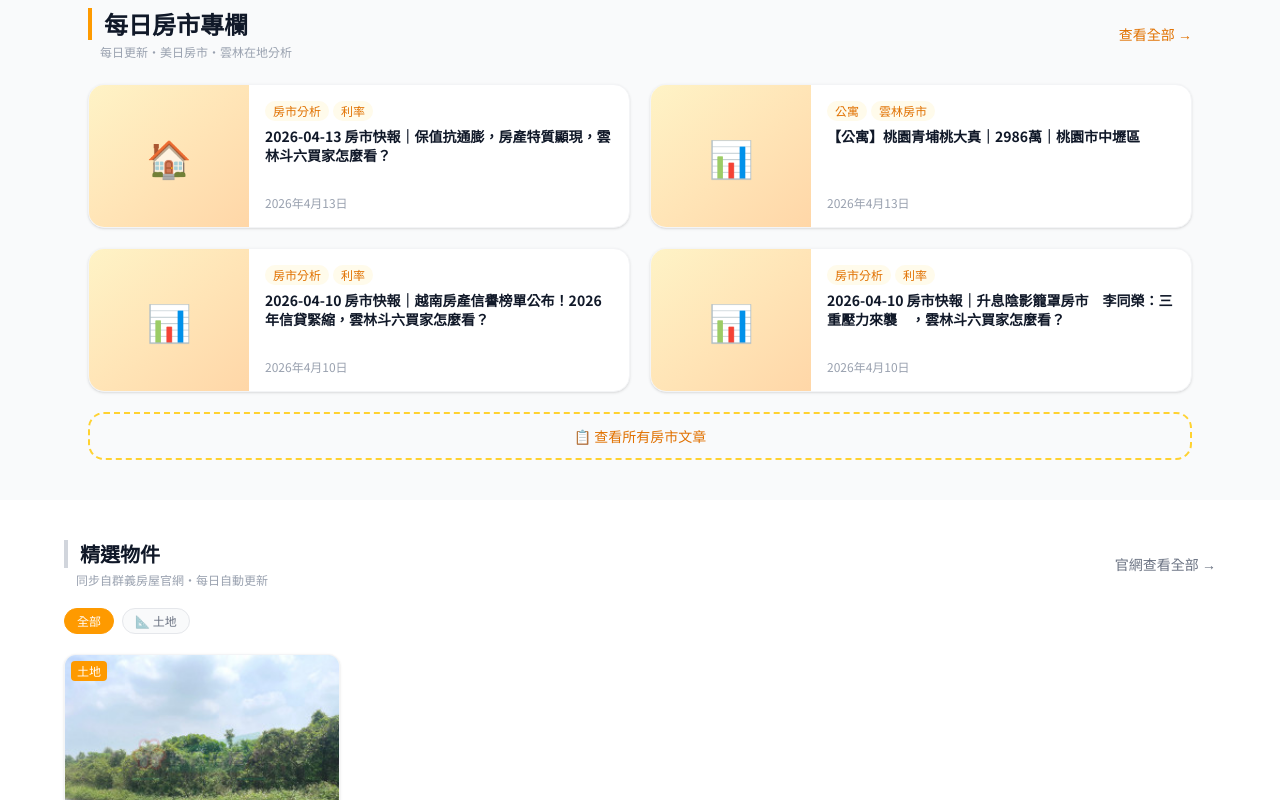
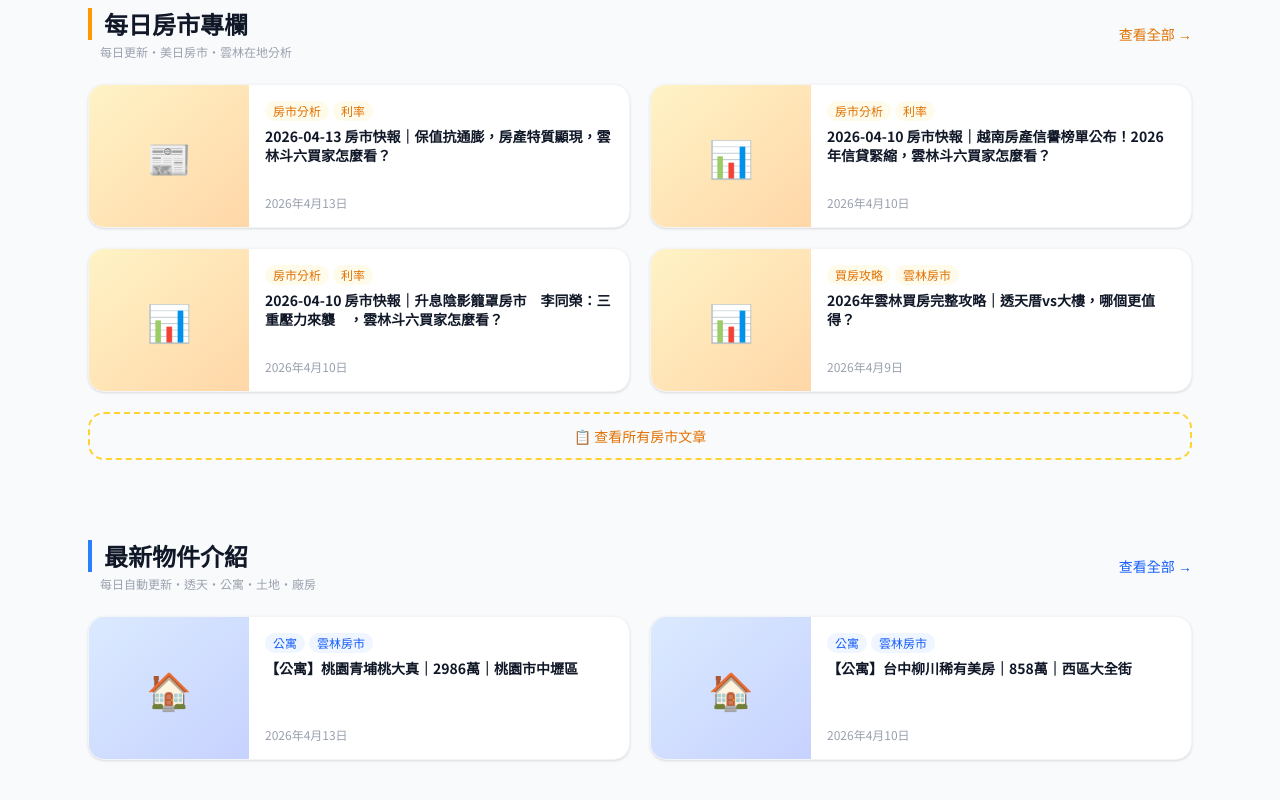
Before and after one commit to yunlinchyi-boop/yunlin-realestate-blog, a Next.js app: page / in a window 1280 px wide. Shown: the part 380-1180 px from the top of the page. Built offline with nearby package versions, Linux system fonts and the light colour scheme; no server answers.

Commit message:
首頁：物件貼文獨立區塊，與房市新聞分開顯示

```diff
--- a/app/page.tsx
+++ b/app/page.tsx
@@ -9,7 +9,9 @@ export const revalidate = 0;
 export default function HomePage() {
   const allProperties = getProperties();
   const types = getPropertyTypes();
-  const latestPosts = getPosts().slice(0, 4);
+  const allPosts = getPosts();
+  const latestNews = allPosts.filter(p => !p.slug.includes('-property-')).slice(0, 4);
+  const latestPropertyPosts = allPosts.filter(p => p.slug.includes('-property-')).slice(0, 4);
 
   return (
     <main className="min-h-screen bg-gray-50">
@@ -44,12 +46,12 @@ export default function HomePage() {
         </div>
 
         <div className="grid md:grid-cols-2 gap-5">
-          {latestPosts.map((post, i) => (
+          {latestNews.map((post, i) => (
             <Link key={post.slug} href={`/blog/${post.slug}`} className="group">
               <article className="bg-white rounded-2xl overflow-hidden shadow-sm hover:shadow-md transition border border-gray-100 flex h-36">
                 <div className="w-40 flex-shrink-0 overflow-hidden">
                   <div className="w-full h-full bg-gradient-to-br from-amber-100 to-orange-200 flex items-center justify-center text-4xl">
-                    {i === 0 ? '🏠' : '📊'}
+                    {i === 0 ? '📰' : '📊'}
                   </div>
                 </div>
                 <div className="p-4 flex flex-col justify-between flex-1 min-w-0">
@@ -75,6 +77,44 @@ export default function HomePage() {
         </Link>
       </section>
 
+      {/* ══════════ 最新物件貼文 ══════════ */}
+      {latestPropertyPosts.length > 0 && (
+        <section className="max-w-6xl mx-auto py-10 px-6">
+          <div className="flex items-center justify-between mb-6">
+            <div>
+              <h2 className="text-2xl font-bold text-gray-900 border-l-4 border-blue-500 pl-3">最新物件介紹</h2>
+              <p className="text-gray-400 text-xs mt-1 pl-3">每日自動更新・透天・公寓・土地・廠房</p>
+            </div>
+            <Link href="/blog" className="text-sm text-blue-600 hover:underline font-medium">查看全部 →</Link>
+          </div>
+
+          <div className="grid md:grid-cols-2 gap-5">
+            {latestPropertyPosts.map((post) => (
+              <Link key={post.slug} href={`/blog/${post.slug}`} className="group">
+                <article className="bg-white rounded-2xl overflow-hidden shadow-sm hover:shadow-md transition border border-gray-100 flex h-36">
+                  <div className="w-40 flex-shrink-0 overflow-hidden">
+                    <div className="w-full h-full bg-gradient-to-br from-blue-100 to-indigo-200 flex items-center justify-center text-4xl">
+                      🏠
+                    </div>
+                  </div>
+                  <div className="p-4 flex flex-col justify-between flex-1 min-w-0">
+                    <div>
+                      <div className="flex gap-1 mb-1.5 flex-wrap">
+                        {post.tags.slice(0, 2).map((tag) => (
+                          <span key={tag} className="text-xs bg-blue-50 text-blue-600 px-2 py-0.5 rounded-full">{tag}</span>
+                        ))}
+                      </div>
+                      <h3 className="font-bold text-gray-900 group-hover:text-blue-600 transition text-sm line-clamp-2 leading-snug">{post.title}</h3>
+                    </div>
+                    <p className="text-xs text-gray-400">{formatDateTW(post.date)}</p>
+                  </div>
+                </article>
+              </Link>
+            ))}
+          </div>
+        </section>
+      )}
+
       {/* ══════════ 輔助：精選物件 ══════════ */}
       <section className="bg-white py-10 px-6">
         <div className="max-w-6xl mx-auto">
```
